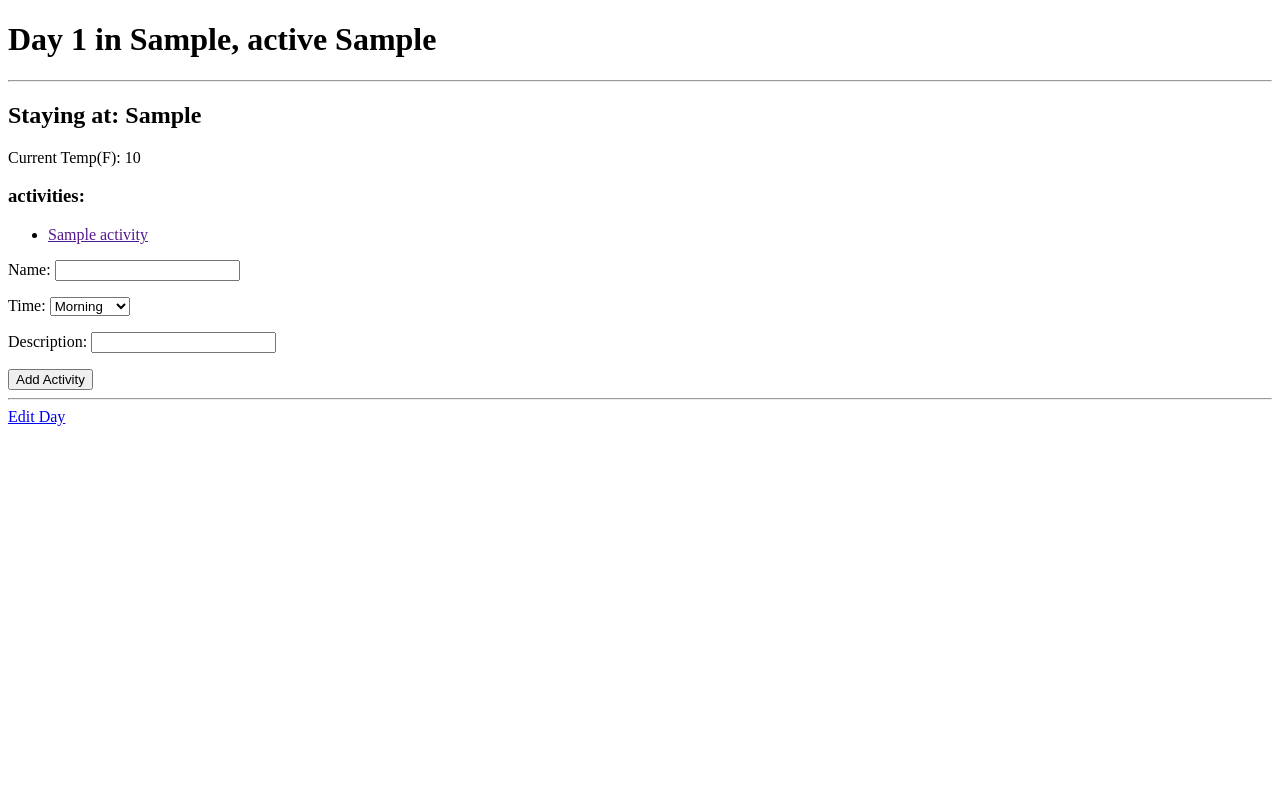
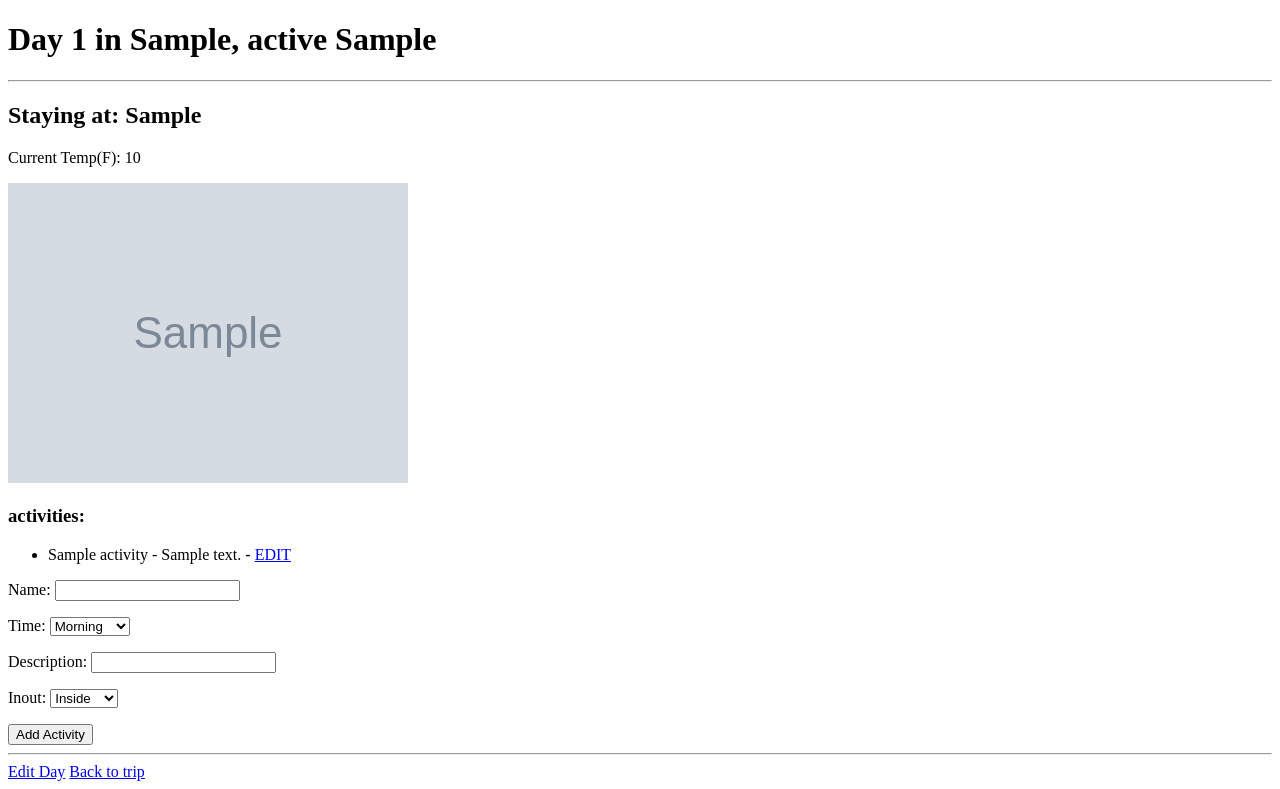
Before and after one commit to EricCSheppard/GoAway, a Django app: page /days/1/ in a window 1280 px wide. Shown: the part 36-825 px from the top of the page. Before the commit the page ends 462 px from the top, so only its background shows below. Run offline with Django 4.2, Linux system fonts and the light colour scheme; tables that the repository leaves empty hold one stand-in row (values such as "Sample post"); grey boxes marked "Sample" are stand-in pictures; a database or web service that is not in the repository returns one stand-in record (values such as "Sample title"); data that the repository does not hold is empty.

Commit message:
adds inside/outside field to activity model

```diff
--- a/main_app/forms.py
+++ b/main_app/forms.py
@@ -9,4 +9,4 @@ class DayForm(ModelForm):
 class ActivityForm(ModelForm):
     class Meta:
         model = Activity
-        fields = ['name', 'time', 'description']
+        fields = ['name', 'time', 'description', 'inout']
--- a/main_app/models.py
+++ b/main_app/models.py
@@ -19,18 +19,30 @@ TIMES = (
     ('E', 'Evening')
 )
 
+INOUT = (
+    ('I', 'Inside'),
+    ('O', 'Outside')
+)
+
 class Activity(models.Model):
     name = models.CharField(max_length=50)
     time = models.CharField(
         max_length=1,
         choices = TIMES,
-        default = TIMES[0][1]
+        default = TIMES[0][0]
+    )
+    inout = models.CharField(
+        max_length = 1,
+        choices = INOUT,
+        default = INOUT[0][0]
     )
     description = models.CharField(max_length=125)
 
     def __str__(self):
         return self.name
 
+    def get_absolute_url(self):
+        return reverse('day', kwargs={'activity_id': self.id})
 
 
 class Trip(models.Model):
@@ -48,15 +60,16 @@ class Day(models.Model):
     number = models.IntegerField()
     date = models.DateField(default='')
     city = models.CharField(max_length=50, default='')
-    state = models.CharField(max_length=50, default='')
+    state = models.CharField(max_length=50, default='', blank=True)
     country = models.CharField(max_length=50, default='')
     transport = models.CharField(
         max_length=1,
         choices = TRANSPORT,
-        default = TRANSPORT[2][0]
+        default = TRANSPORT[2][0],
+        blank=True
     )
     lodging = models.CharField(max_length=50, default='')
-    flight = models.CharField(max_length=20, default='')
+    flight = models.CharField(max_length=20, default='', blank=True)
     activities = models.ManyToManyField(Activity, blank=True)
     trip = models.ForeignKey(Trip, on_delete=models.CASCADE)
 
--- /dev/null
+++ b/main_app/templates/activities/detail.html
@@ -0,0 +1,6 @@
+{% extends 'base.html' %}
+{% block content %}
+    <h1>{{ activity.name }}</h1>
+    <p>{{ activity.description }}</p>
+    <a href="{% url 'activity_update' activity.id %}">Edit Activity</a>
+{% endblock %}
--- a/main_app/templates/days/detail.html
+++ b/main_app/templates/days/detail.html
@@ -3,11 +3,11 @@
     <h1>Day {{ day.number }} in {{ day.city }}, {{ day.state }} {{ day.country }}</h1>
     <hr>
     <h2>Staying at: {{ day.lodging }}</h2>
-    <p>Current Temp(F): {{ weather.current.temp_f }}</p>
+    <p>Current Temp(F): {{ weather.current.temp_f }}</p><img src="{{ weather.current.condition.icon}}">
     <h3>activities:</h3>
     {% for activity in day.activities.all %}
     <ul>
-        <li><a href="">{{activity.name}}</a></li>
+        <li>{{activity.name}} - {{activity.description}} - <a href="{% url 'activity_update' activity.id %}">EDIT</a></li>
     </ul>
     {% endfor %}
     <form action="{% url 'activity_create' day.id %}" method="POST">
@@ -16,5 +16,5 @@
         <input type="submit" class="btn" value="Add Activity">
     <hr>
     <a href="{% url 'day_update' day.id %}">Edit Day</a>
-
+    <a href="{% url 'trip_detail' day.trip_id %}">Back to trip</a>
 {% endblock %}
--- a/main_app/urls.py
+++ b/main_app/urls.py
@@ -20,6 +20,7 @@ urlpatterns = [
 
     # Activities
     # path('activity/create', views.activity_create, name='activity_create'),
-    path('activity/<int:pk>/update', views.ActivityUpdate.as_view(), name='activity_update')
+    path('activity/<int:pk>/update', views.ActivityUpdate.as_view(), name='activity_update'),
+    path('activity/<int:activity_id>', views.activity_detail, name='activity_detail')
 
 ]
--- a/main_app/views.py
+++ b/main_app/views.py
@@ -16,7 +16,18 @@ def trip_index(request):
 
 def trip_detail(request, trip_id):
     trip = Trip.objects.get(id=trip_id)
-    return render(request, 'trips/detail.html', { 'trip': trip})
+    days = Day.objects.filter(trip_id=trip_id)
+    print(days)
+    res = []
+    for day in days:
+        if day.city:
+            response = requests.get(f'http://api.weatherapi.com/v1/forecast.json?key=2235056e594342b9bfa213839230603&q={day.city}&days=1&aqi=no&alerts=no')
+            weather = response.json()
+            res.append(weather)
+        else:
+            res.append('')
+    # print(res)
+    return render(request, 'trips/detail.html', { 'trip': trip, 'weather': res})
 
 class TripCreate(CreateView):
     model = Trip
@@ -33,9 +44,10 @@ class TripDelete(DeleteView):
 def day_detail(request, day_id):
     day = Day.objects.get(id=day_id)
     activity_form = ActivityForm()
+    # This makes a request to the weather api for the forecast on the day.
     res = requests.get(f'http://api.weatherapi.com/v1/forecast.json?key=2235056e594342b9bfa213839230603&q={day.city}&days=1&aqi=no&alerts=no')
     weather = res.json()
-    print(weather)
+    # print(weather)
     return render(request, 'days/detail.html', { 'day': day, 'activity_form': activity_form, 'weather': weather} )
 
 def days_create(request, trip_id):
@@ -73,7 +85,10 @@ def activity_create(request, day_id):
     Day.objects.get(id=day_id).activities.add(new_activity.id)
     return redirect('day_detail', day_id=day_id)
 
+def activity_detail(request, activity_id):
+    activity = Activity.objects.get(id=activity_id)
+    return render(request, 'activities/detail.html', {'activity': activity})
 
 class ActivityUpdate(UpdateView):
     model = Activity
-    fields = ['name', 'time', 'description']
+    fields = ['name', 'time', 'description', 'inout']
```
Also changed, not shown: main_app/templates/trips/detail.html (+9 -2 lines), main_app/migrations/0005_activity_inout_alter_activity_description_and_more.py (added), main_app/migrations/0006_alter_activity_inout.py (added), main_app/migrations/0007_alter_activity_description_alter_activity_inout.py (added), main_app/migrations/0008_alter_activity_description_alter_activity_time.py (added), main_app/migrations/0009_remove_activity_inout.py (added), main_app/migrations/0010_activity_inout_alter_activity_time.py (added).
